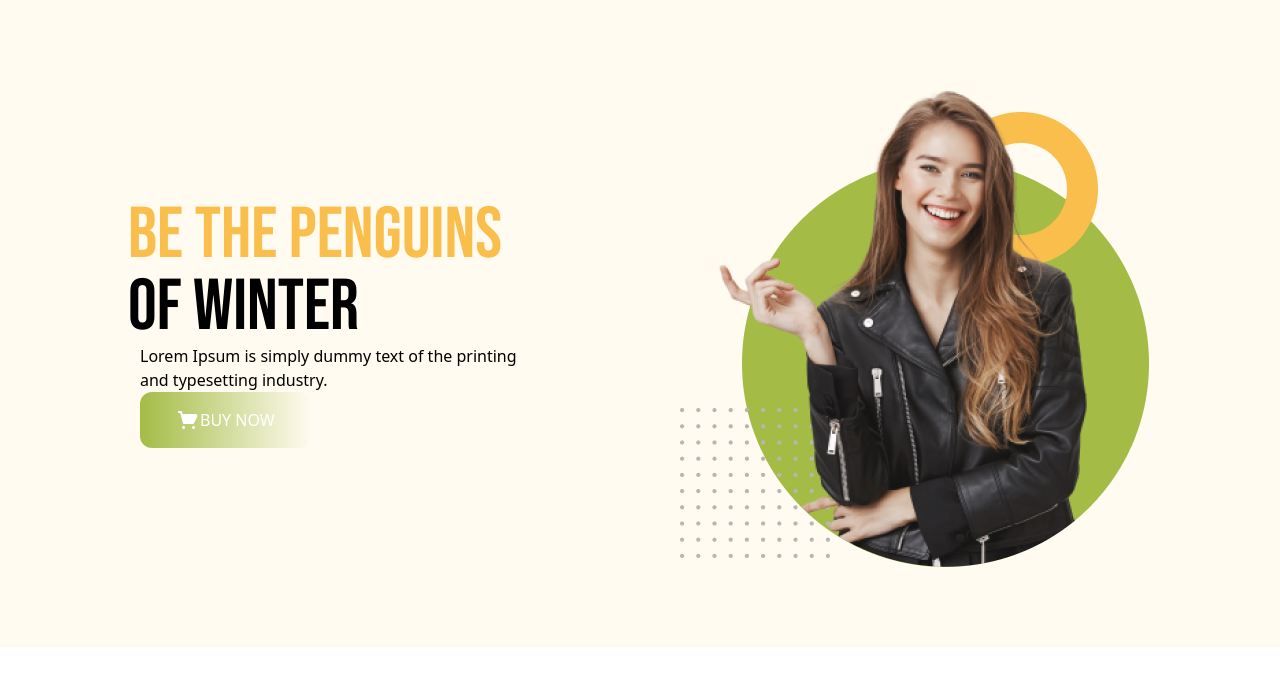
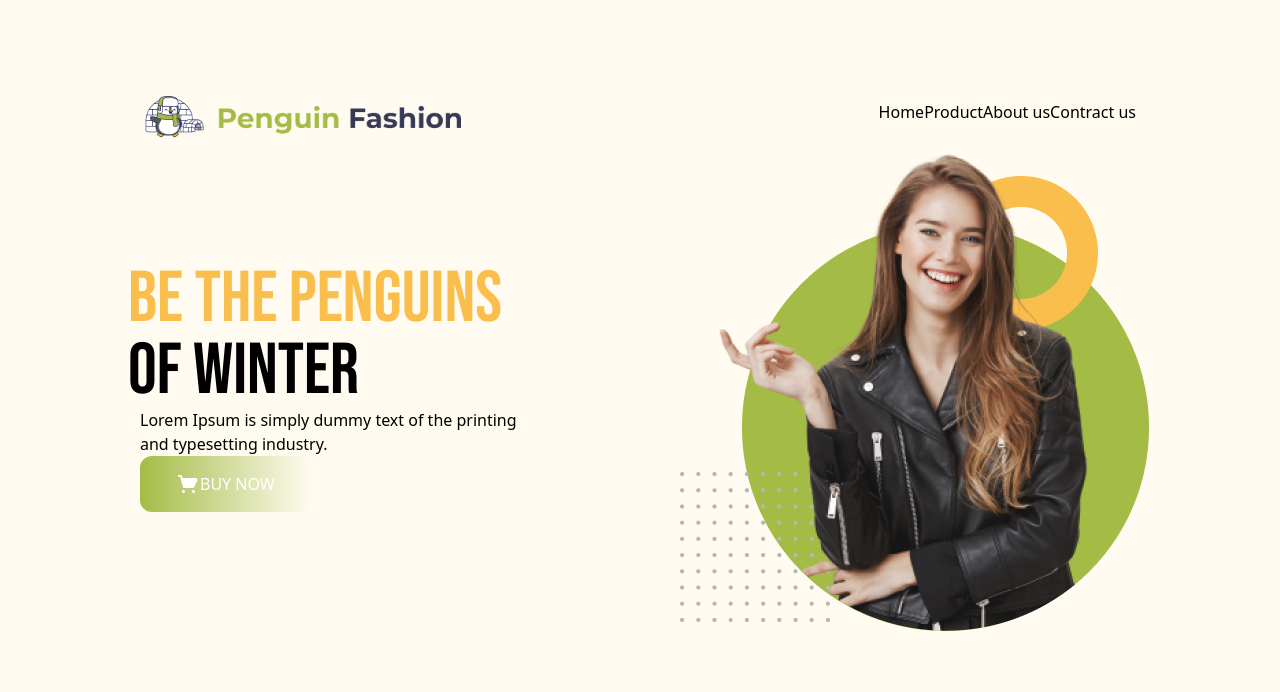
Before and after one commit to mmiskatul/panguin-website, a plain HTML site: page index.html in a window 1280 px wide. Shown: the top 692 px of the page. Drawn offline with nearby package versions, Linux system fonts and the light colour scheme.

Commit message:
nav added

```diff
--- a/index.html
+++ b/index.html
@@ -20,8 +20,18 @@
 <body>
     <header class="bg-[#FFFBF0;] py-20 px-4 md:px-32">
         <!-- nav section -->
-        <nav>
-
+        <nav class=" justify-between items-center m-4 md:flex justify-center items-center lg:flex items-center ">
+            <div class="w-80 h-8">
+                <img src="icons/logo.png" alt="">
+            </div>
+            <div >
+                <ul class="flex justify-around ">
+                    <li><a href="">Home</a></li>
+                    <li><a href="">Product</a></li>
+                    <li><a href="">About us</a></li>
+                    <li><a href="">Contract us</a></li>
+                </ul>
+            </div>
         </nav>
         <!-- banner section -->
         <div class="flex flex-col  md:flex-row justify-between items-center">
```
